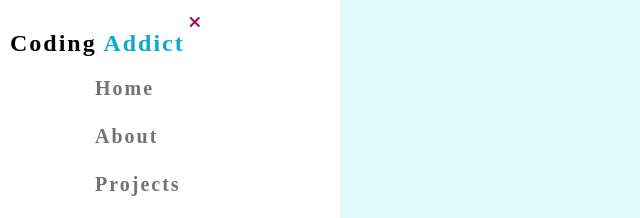
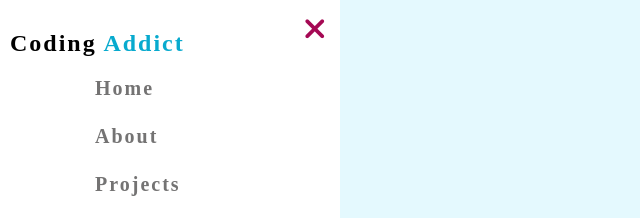
Before and after one commit to chaudharipunam/15_Project_Html-CSS-DOM-JS, a plain HTML site: page project.html/project5.html in a window 1280 px wide. Shown: the top 218 px of the page, 0-640 px from the left. Drawn offline with Linux system fonts and the light colour scheme.

Commit message:
commited

```diff
--- a/project.html/project5.html
+++ b/project.html/project5.html
@@ -65,9 +65,9 @@
             float: left;
         }
 
-        #close-icon{
+        #closeicon{
             float: right;
-            font-size: 20px;
+            font-size: 30px;
         }
 
         .both{
```
